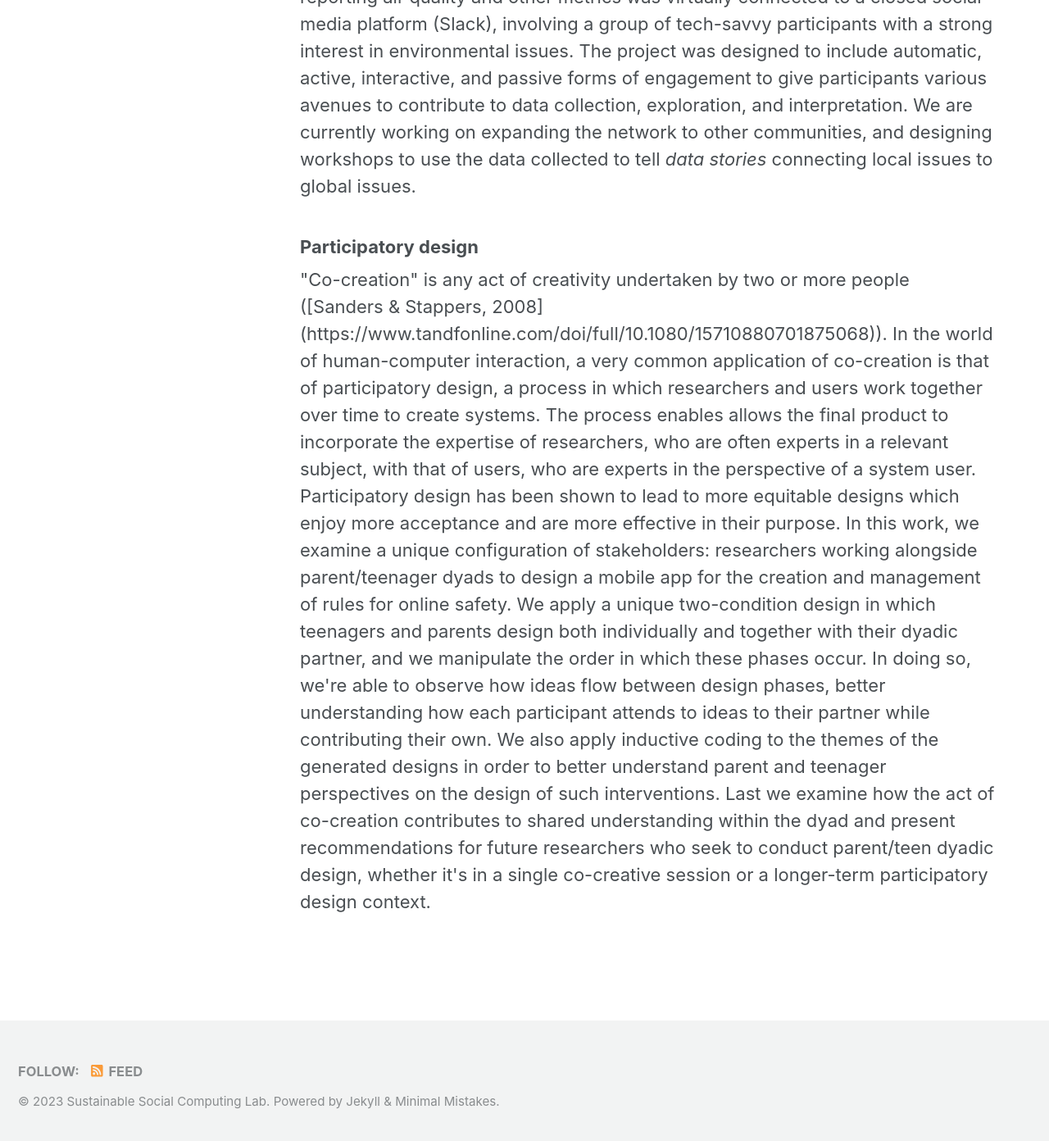
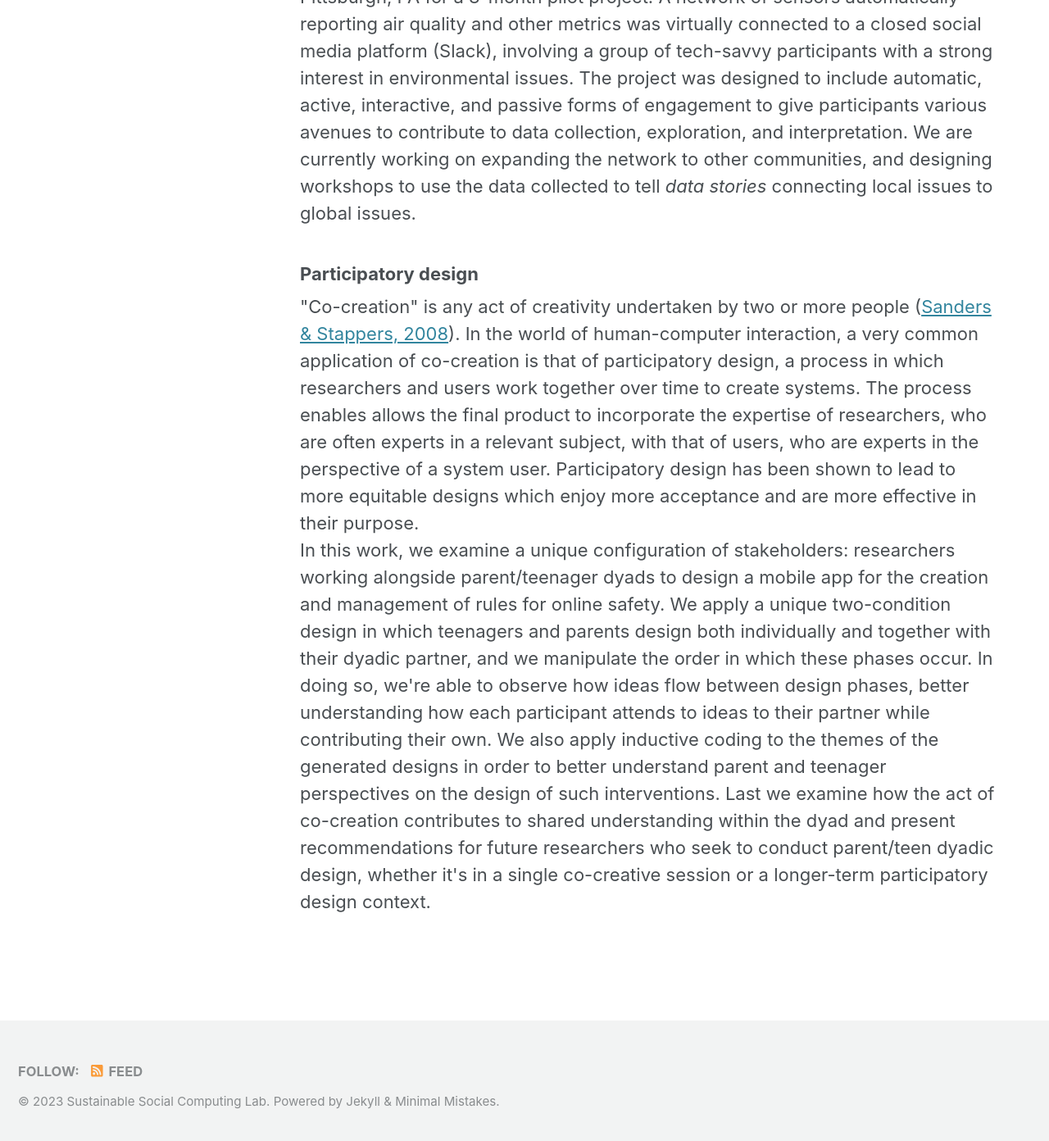
Before and after one commit to SSC-Pitt/SSC-Pitt.github.io, a Jekyll site: the page built from _pages/projects.md, in a window 1280 px wide and 1400 px high, scrolled down 1749 px. Shown: the top 1392 px of the window at 82% size. Built offline with Jekyll 4.4.1, drawn with Linux system fonts in a browser that asks for light colours; cached includes are drawn as plain includes; nearby versions of some CDN libraries; some of the changed text lies outside the part shown.

Commit message:
Update projects.md

```diff
--- a/_pages/projects.md
+++ b/_pages/projects.md
@@ -11,17 +11,11 @@
 
 <div class='project'>
     <h3>Designing for Awareness</h3>
-    This project explores solutions to the issue of lack of situational awareness in mobile messaging. We aim to understand how we can leverage virtual assistants to inform availability of their users. At the same time, another focus of this project is to make functions of virtual assistants open and understandable to their users especially when these technologies involve AI and Machine Learniing. This project encompasses multiple research aspects including user modeling, technology design, user-centric privacy, human-agent interactions and explainable AI.
-
-    More information about this project can be found <a href='https://people.cs.pitt.edu/~pranut/messaging_study/index.html'>here</a>
-
-
+    This project explores solutions to the issue of lack of situational awareness in mobile messaging. We aim to understand how we can leverage virtual assistants to inform availability of their users. At the same time, another focus of this project is to make functions of virtual assistants open and understandable to their users especially when these technologies involve AI and Machine Learniing. This project encompasses multiple research aspects including user modeling, technology design, user-centric privacy, human-agent interactions and explainable AI. <br/>
+    More information about this project can be found <a href='https://people.cs.pitt.edu/~pranut/messaging_study/index.html'>here</a><br/>
     Publications related to this project:
-
     <p class='paper'>Jain, Pranut, Rosta Farzan, and Adam J. Lee. "Context-based Automated Responses of Unavailability in Mobile Messaging." Computer Supported Cooperative Work (CSCW) 30.3 (2021): 307-349.<\p>
-
     <p class='paper'>Jain, Pranut, Rosta Farzan, and Adam J. Lee. "Adaptive modelling of attentiveness to messaging: A hybrid approach." Proceedings of the 27th ACM Conference on User Modeling, Adaptation and Personalization. 2019.<\p>
-
     <p class='paper'>Jain, Pranut, Rosta Farzan, and Adam J. Lee. "Are You There? Identifying Unavailability in Mobile Messaging." Extended Abstracts of the 2019 CHI Conference on Human Factors in Computing Systems. 2019.<\p>
 </div>
 
@@ -32,15 +26,12 @@
 
 <div class='project'>
     <h3>Community Science for Air Quality Monitoring in Pittsburgh</h3>
-
     Given its industrial past and present as a 'Steel City', Pittsburgh's air quality has a significant public health impact on its residents. We are working with community-based organizations and using citizen-science principles to deploy a network of low-cost air quality monitors to make environmental data more legible and accessible to communities. In collaboration with a local environmental non-profit organization, <a href = "https://upstreampgh.org/">UpstreamPgh</a>, we designed and deployed a ‘Social Sensor Network’ of <a href = "https://smartcitizen.me/">low-cost environmental sensors</a> in the Nine Mile Run Watershed in Pittsburgh, PA for a 3-month pilot project. A network of sensors automatically reporting air quality and other metrics was virtually connected to a closed social media platform (Slack), involving a group of tech-savvy participants with a strong interest in environmental issues. The project was designed to include automatic, active, interactive, and passive forms of engagement to give participants various avenues to contribute to data collection, exploration, and interpretation. We are currently working on expanding the network to other communities, and designing workshops to use the data collected to tell <i>data stories</i> connecting local issues to global issues.
 
 </div>
 
 <div class='project'>
     <h3>Participatory design</h3>
-
-    "Co-creation" is any act of creativity undertaken by two or more people ([Sanders & Stappers, 2008](https://www.tandfonline.com/doi/full/10.1080/15710880701875068)). In the world of human-computer interaction, a very common application of co-creation is that of participatory design, a process in which researchers and users work together over time to create systems. The process enables allows the final product to incorporate the expertise of researchers, who are often experts in a relevant subject, with that of users, who are experts in the perspective of a system user. Participatory design has been shown to lead to more equitable designs which enjoy more acceptance and are more effective in their purpose.
-
+    "Co-creation" is any act of creativity undertaken by two or more people (<a href="https://www.tandfonline.com/doi/full/10.1080/15710880701875068">Sanders & Stappers, 2008</a>). In the world of human-computer interaction, a very common application of co-creation is that of participatory design, a process in which researchers and users work together over time to create systems. The process enables allows the final product to incorporate the expertise of researchers, who are often experts in a relevant subject, with that of users, who are experts in the perspective of a system user. Participatory design has been shown to lead to more equitable designs which enjoy more acceptance and are more effective in their purpose.<br/>
     In this work, we examine a unique configuration of stakeholders: researchers working alongside parent/teenager dyads to design a mobile app for the creation and management of rules for online safety. We apply a unique two-condition design in which teenagers and parents design both individually and together with their dyadic partner, and we manipulate the order in which these phases occur. In doing so, we're able to observe how ideas flow between design phases, better understanding how each participant attends to ideas to their partner while contributing their own. We also apply inductive coding to the themes of the generated designs in order to better understand parent and teenager perspectives on the design of such interventions. Last we examine how the act of co-creation contributes to shared understanding within the dyad and present recommendations for future researchers who seek to conduct parent/teen dyadic design, whether it's in a single co-creative session or a longer-term participatory design context.
 </div>
```
